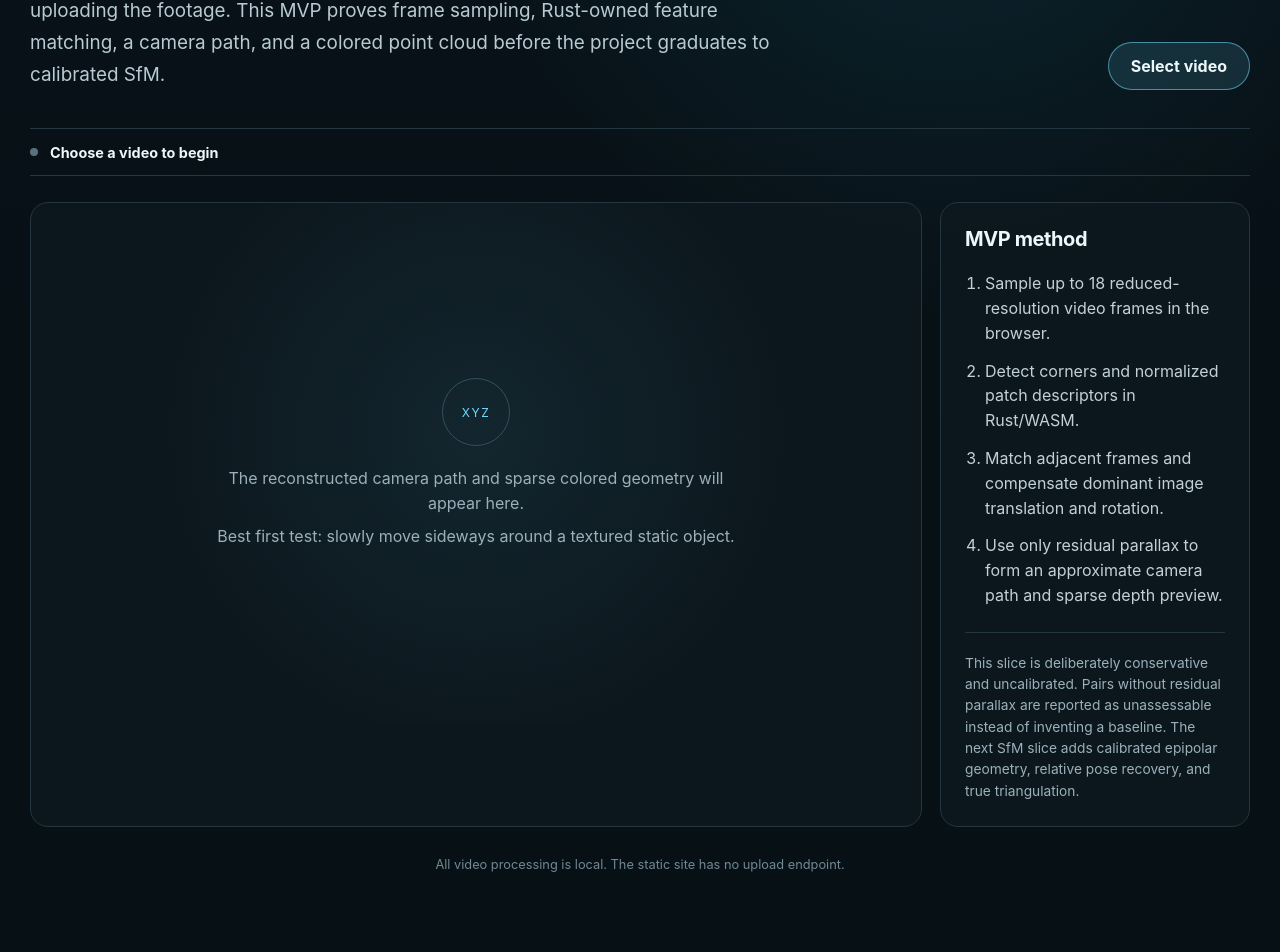
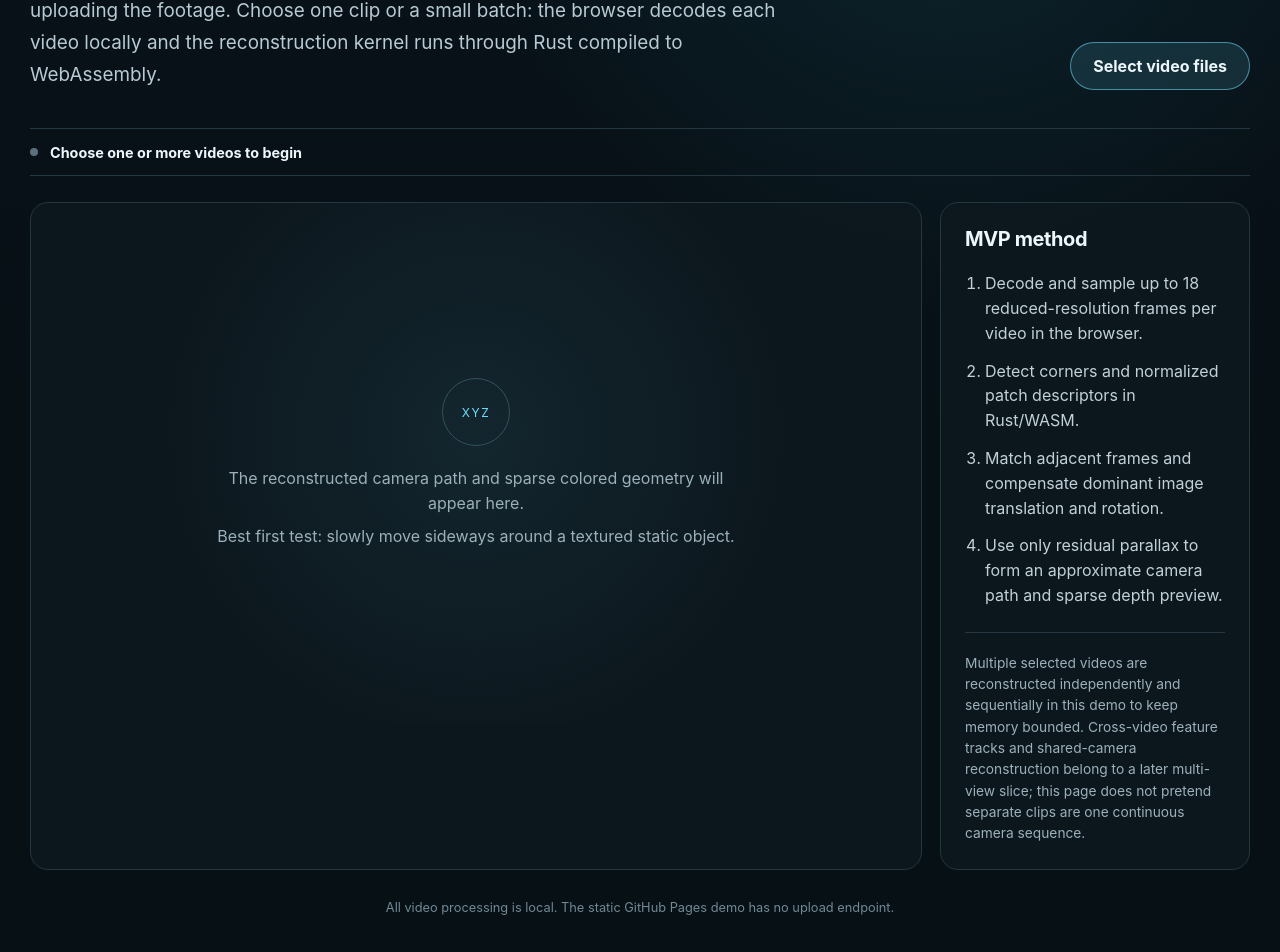
Before and after one commit to moritzbrantner/video-to-3d, a Next.js app in the folder apps/web/: page / in a window 1280 px wide. Shown: the part 254-1206 px from the top of the page. Before the commit the page ends 1174 px from the top, so only its background shows below. Built offline with nearby package versions, Linux system fonts and the light colour scheme.

Commit message:
Add browser-local multi-video demo flow

```diff
--- a/apps/web/app/page.tsx
+++ b/apps/web/app/page.tsx
@@ -9,78 +9,165 @@ import {
 import { SceneCanvas } from "../src/SceneCanvas";
 import { sampleVideo } from "../src/video";
 
-type Phase = "idle" | "sampling" | "reconstructing" | "done" | "error";
+type RunPhase = "queued" | "sampling" | "reconstructing" | "done" | "error";
+type StatusPhase = "idle" | RunPhase;
+type PreviewFrame = Pick<SampledFrame, "height" | "thumbnail" | "time" | "width">;
+
+type VideoRun = {
+  id: string;
+  fileName: string;
+  phase: RunPhase;
+  frames: PreviewFrame[];
+  reconstruction: ReconstructionResult | null;
+  error: string;
+};
+
+function previewFrames(frames: SampledFrame[]): PreviewFrame[] {
+  return frames.map((frame) => ({
+    width: frame.width,
+    height: frame.height,
+    thumbnail: frame.thumbnail,
+    time: frame.time,
+  }));
+}
+
+function phaseLabel(phase: RunPhase): string {
+  switch (phase) {
+    case "queued":
+      return "Queued";
+    case "sampling":
+      return "Sampling";
+    case "reconstructing":
+      return "Rust/WASM";
+    case "done":
+      return "Ready";
+    case "error":
+      return "Failed";
+  }
+}
 
 export default function Home() {
-  const [phase, setPhase] = useState<Phase>("idle");
-  const [fileName, setFileName] = useState("");
-  const [frames, setFrames] = useState<SampledFrame[]>([]);
-  const [reconstruction, setReconstruction] = useState<ReconstructionResult | null>(null);
-  const [error, setError] = useState("");
+  const [runs, setRuns] = useState<VideoRun[]>([]);
+  const [activeRunId, setActiveRunId] = useState("");
+  const [batchRunning, setBatchRunning] = useState(false);
 
-  async function handleVideo(event: ChangeEvent<HTMLInputElement>) {
-    const file = event.target.files?.[0];
-    if (!file) return;
-    setFileName(file.name);
-    setFrames([]);
-    setReconstruction(null);
-    setError("");
-
-    try {
-      setPhase("sampling");
-      const sampled = await sampleVideo(file);
-      setFrames(sampled);
-      setPhase("reconstructing");
-      const result = await reconstructFrames(sampled);
-      setReconstruction(result);
-      setPhase("done");
-    } catch (caught) {
-      setPhase("error");
-      setError(caught instanceof Error ? caught.message : String(caught));
-    } finally {
-      event.target.value = "";
-    }
+  function updateRun(id: string, update: Partial<VideoRun>) {
+    setRuns((current) =>
+      current.map((run) => (run.id === id ? { ...run, ...update } : run)),
+    );
   }
 
-  const status =
-    phase === "sampling"
-      ? "Sampling video frames locally…"
-      : phase === "reconstructing"
-        ? "Running Rust/WASM sparse reconstruction…"
-        : phase === "done"
-          ? "Sparse preview ready"
-          : phase === "error"
-            ? "Reconstruction failed"
-            : "Choose a video to begin";
+  async function handleVideos(event: ChangeEvent<HTMLInputElement>) {
+    const files = Array.from(event.target.files ?? []);
+    event.target.value = "";
+    if (files.length === 0 || batchRunning) return;
+
+    const nextRuns: VideoRun[] = files.map((file, index) => ({
+      id: `${file.name}:${file.size}:${file.lastModified}:${index}`,
+      fileName: file.name,
+      phase: "queued",
+      frames: [],
+      reconstruction: null,
+      error: "",
+    }));
+
+    setRuns(nextRuns);
+    setActiveRunId(nextRuns[0].id);
+    setBatchRunning(true);
+
+    for (const [index, file] of files.entries()) {
+      const runId = nextRuns[index].id;
+      try {
+        updateRun(runId, { phase: "sampling", error: "" });
+        const sampled = await sampleVideo(file);
+        updateRun(runId, {
+          phase: "reconstructing",
+          frames: previewFrames(sampled),
+        });
+        const result = await reconstructFrames(sampled);
+        updateRun(runId, { phase: "done", reconstruction: result });
+      } catch (caught) {
+        updateRun(runId, {
+          phase: "error",
+          error: caught instanceof Error ? caught.message : String(caught),
+        });
+      }
+    }
+
+    setBatchRunning(false);
+  }
+
+  const activeRun = runs.find((run) => run.id === activeRunId) ?? runs[0] ?? null;
+  const processingRun = runs.find(
+    (run) => run.phase === "sampling" || run.phase === "reconstructing",
+  );
+  const processingIndex = processingRun
+    ? runs.findIndex((run) => run.id === processingRun.id)
+    : -1;
+  const failedCount = runs.filter((run) => run.phase === "error").length;
+  const readyCount = runs.filter((run) => run.phase === "done").length;
+  const statusPhase: StatusPhase = processingRun?.phase ?? activeRun?.phase ?? "idle";
+  const status = processingRun
+    ? processingRun.phase === "sampling"
+      ? `Sampling video ${processingIndex + 1} of ${runs.length} locally…`
+      : `Running Rust/WASM reconstruction for video ${processingIndex + 1} of ${runs.length}…`
+    : runs.length > 0
+      ? failedCount > 0
+        ? `${readyCount} ready · ${failedCount} failed`
+        : `${readyCount} ${readyCount === 1 ? "video" : "videos"} ready`
+      : "Choose one or more videos to begin";
+  const frames = activeRun?.frames ?? [];
+  const reconstruction = activeRun?.reconstruction ?? null;
+  const error = activeRun?.error ?? "";
 
   return (
     <main>
       <header className="hero">
         <div>
-          <p className="eyebrow">Rust · WebAssembly · Tauri</p>
+          <p className="eyebrow">Next.js static export · Rust · WebAssembly · Tauri</p>
           <h1>Video to 3D</h1>
           <p className="lede">
-            Turn a moving-camera video into an inspectable sparse 3D reconstruction without uploading
-            the footage. This MVP proves frame sampling, Rust-owned feature matching, a camera path,
-            and a colored point cloud before the project graduates to calibrated SfM.
+            Turn moving-camera video into an inspectable sparse 3D reconstruction without uploading
+            the footage. Choose one clip or a small batch: the browser decodes each video locally and
+            the reconstruction kernel runs through Rust compiled to WebAssembly.
           </p>
         </div>
         <label className="upload-button">
           <input
             type="file"
             accept="video/*"
-            onChange={handleVideo}
-            disabled={phase === "sampling" || phase === "reconstructing"}
+            multiple
+            onChange={handleVideos}
+            disabled={batchRunning}
           />
-          Select video
+          Select video files
         </label>
       </header>
 
       <section className="status-line" aria-live="polite">
-        <span className={`status-dot status-${phase}`} />
+        <span className={`status-dot status-${statusPhase}`} />
         <strong>{status}</strong>
-        {fileName ? <span>{fileName}</span> : null}
+        {processingRun?.fileName ?? activeRun?.fileName ? (
+          <span>{processingRun?.fileName ?? activeRun?.fileName}</span>
+        ) : null}
       </section>
+
+      {runs.length > 0 ? (
+        <nav className="video-runs" aria-label="Selected videos">
+          {runs.map((run) => (
+            <button
+              key={run.id}
+              type="button"
+              className={`video-run${run.id === activeRun?.id ? " video-run-active" : ""}`}
+              aria-pressed={run.id === activeRun?.id}
+              onClick={() => setActiveRunId(run.id)}
+            >
+              <span>{run.fileName}</span>
+              <small>{phaseLabel(run.phase)}</small>
+            </button>
+          ))}
+        </nav>
+      ) : null}
 
       {error ? <section className="notice notice-error">{error}</section> : null}
 
@@ -107,15 +194,16 @@ export default function Home() {
         <aside className="method-panel">
           <h2>MVP method</h2>
           <ol>
-            <li>Sample up to 18 reduced-resolution video frames in the browser.</li>
+            <li>Decode and sample up to 18 reduced-resolution frames per video in the browser.</li>
             <li>Detect corners and normalized patch descriptors in Rust/WASM.</li>
             <li>Match adjacent frames and compensate dominant image translation and rotation.</li>
             <li>Use only residual parallax to form an approximate camera path and sparse depth preview.</li>
           </ol>
           <p className="method-note">
-            This slice is deliberately conservative and uncalibrated. Pairs without residual parallax
-            are reported as unassessable instead of inventing a baseline. The next SfM slice adds
-            calibrated epipolar geometry, relative pose recovery, and true triangulation.
+            Multiple selected videos are reconstructed independently and sequentially in this demo to
+            keep memory bounded. Cross-video feature tracks and shared-camera reconstruction belong to
+            a later multi-view slice; this page does not pretend separate clips are one continuous
+            camera sequence.
           </p>
         </aside>
       </section>
@@ -205,7 +293,7 @@ export default function Home() {
         </>
       ) : null}
 
-      <footer>All video processing is local. The static site has no upload endpoint.</footer>
+      <footer>All video processing is local. The static GitHub Pages demo has no upload endpoint.</footer>
     </main>
   );
 }
```
